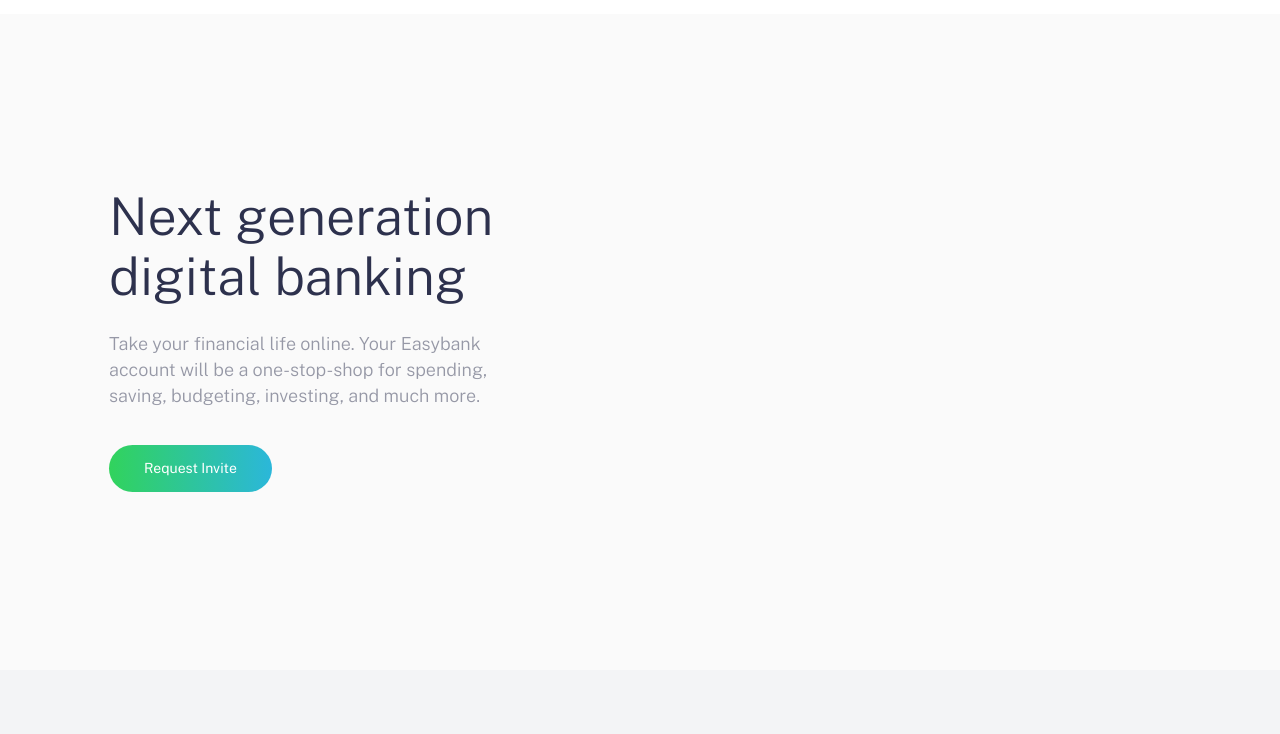
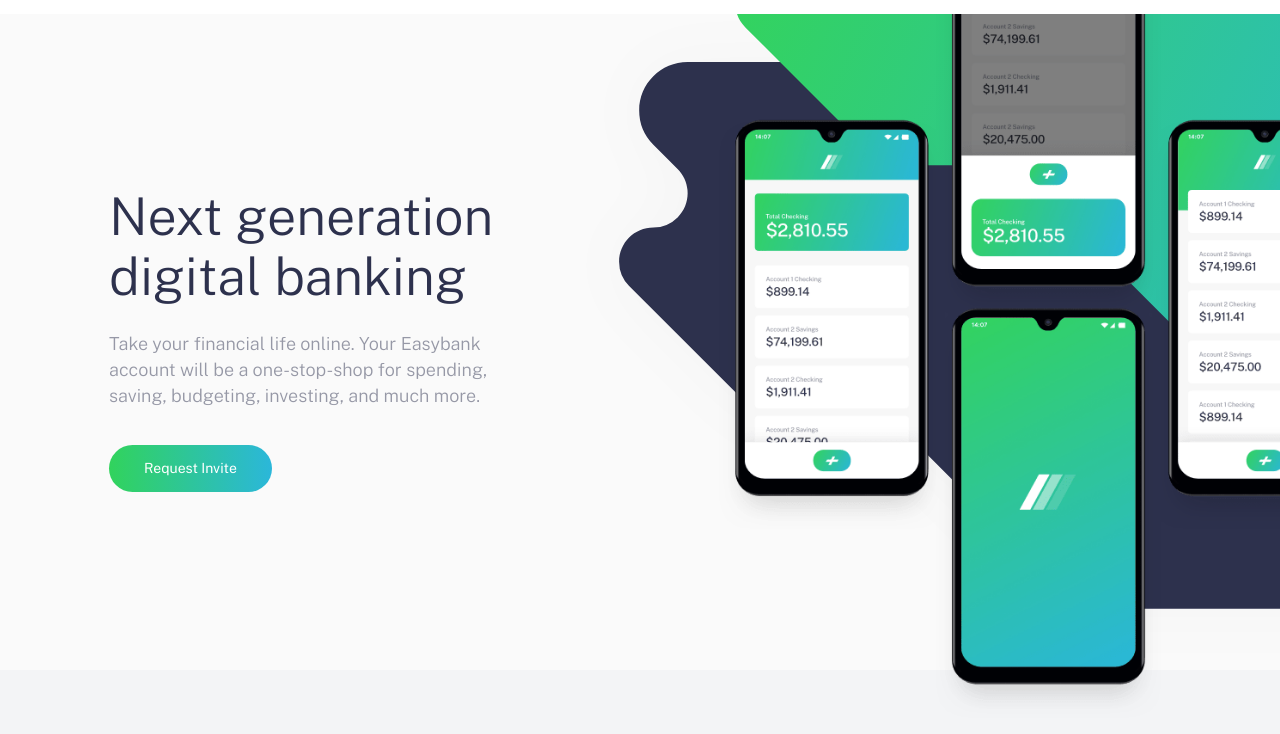
Before and after one commit to hudarashid/easyBank, a plain HTML site: page index.html in a window 1280 px wide. Shown: the part 66-800 px from the top of the page. Drawn offline with nearby package versions, Linux system fonts and the light colour scheme.

Commit message:
css hero img

```diff
--- a/dist/style.css
+++ b/dist/style.css
@@ -400,7 +400,7 @@
 
 .hero__img {
   position: relative;
-  background-image: url("images/bg-intro-mobile.SVG");
+  background-image: url("/images/bg-intro-mobile.SVG");
   background-size: cover;
   background-repeat: no-repeat;
   background-position: center center;
@@ -432,7 +432,7 @@
     position: absolute;
     width: 150%;
     height: 100%;
-    background-image: url("images/bg-intro-desktop.SVG");
+    background-image: url("/images/bg-intro-desktop.SVG");
     background-size: 112%;
     background-repeat: no-repeat;
     background-position: 0px 98%;
@@ -444,7 +444,7 @@
   position: absolute;
   width: 100%;
   height: 100%;
-  background-image: url("images/image-mockups.PNG");
+  background-image: url("/images/image-mockups.PNG");
   background-size: 91%;
   background-repeat: no-repeat;
   background-position: center bottom;
```
